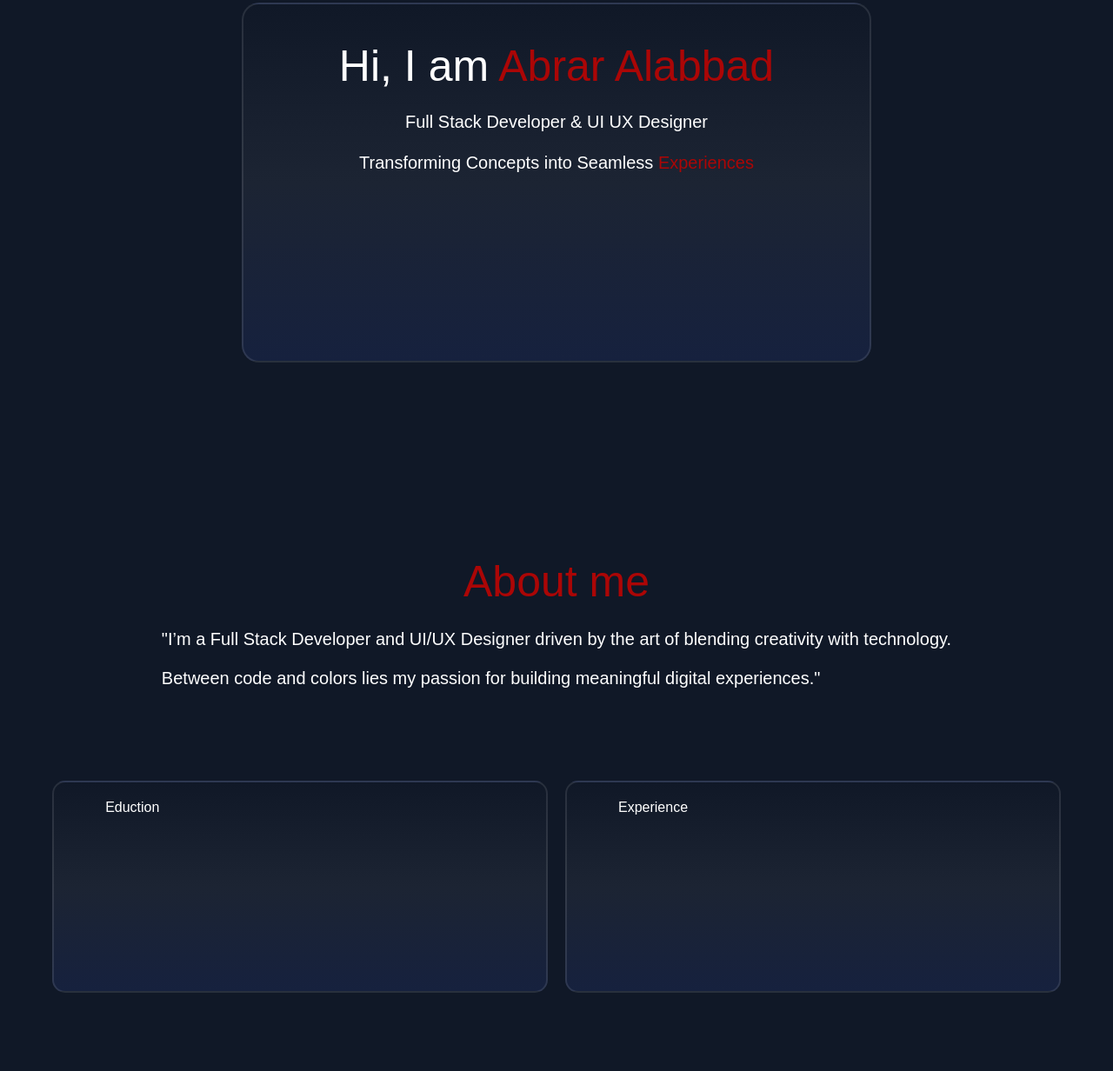
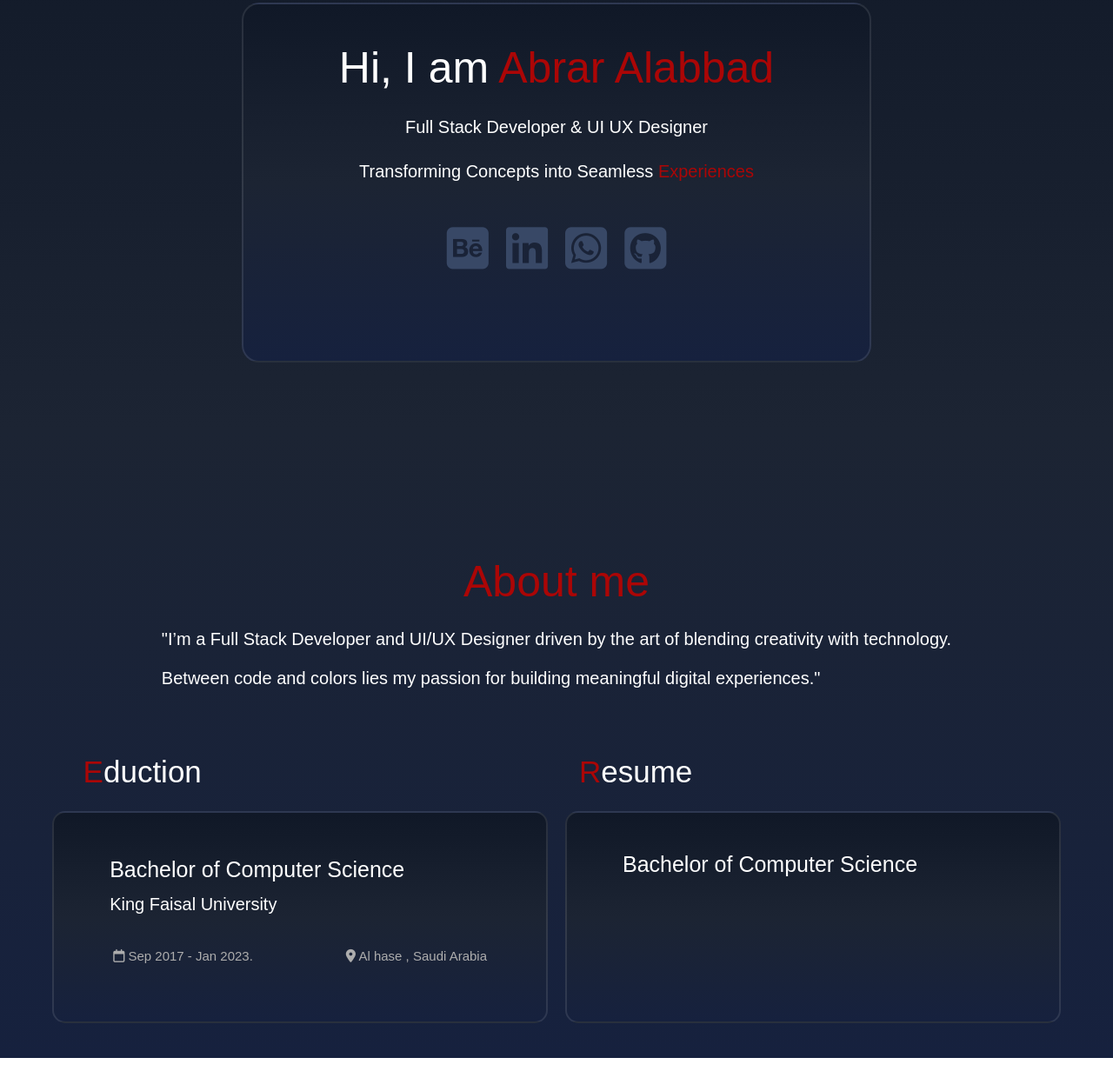
Before and after one commit to AbrarAlabbad77/Portfolio, a plain HTML site: page index.html in a window 1280 px wide. Shown: the part 230-1462 px from the top of the page at 87% size. Drawn offline with Linux system fonts and the light colour scheme.

Commit message:
Personal Portfolio

```diff
--- a/index.html
+++ b/index.html
@@ -6,6 +6,8 @@
     <title>Abrar Alabbad Portfolio</title>
     <script src="./script.js"></script>
     <link rel="stylesheet" href="./style.css">
+    <!--    icon website link  -->
+    <script src="https://kit.fontawesome.com/2a39bdb0cd.js" crossorigin="anonymous"></script>
 </head>
 <body>
     <!-- <div class="colors"> <p>. .</p></div> -->
@@ -28,12 +30,12 @@
         <div class="mainBox">
         <div class='content' id="name"> Hi, I am <span class="red"> Abrar Alabbad </span><br></div>
         <div class="content"> Full Stack Developer & UI UX Designer </div>
-        <!-- <div class='content' >Between Codes and <span class="red"> Colors</span> Lies My Passion </div> -->
         <div class='content' >Transforming Concepts into Seamless  <span class="red"> Experiences</span></div>
-        <div class="contant-list">
-            <a href="https://www.w3schools.com"></a>
-            <a href="https://www.w3schools.com"></a>
-            <a href="https://www.w3schools.com"></a>
+        <div class="contant-icon">
+            <a href="https://www.behance.net/abraralabbad"><i class="fa-brands fa-square-behance"></i></a>
+            <a href="https://www.linkedin.com/in/abrar-alabbad-948b83279/"><i class="fa-brands fa-linkedin"></i></a>
+            <a href="wa.me/+966536228772"><i class="fa-brands fa-square-whatsapp"></i></a>
+            <a href="https://github.com/AbrarAlabbad77"><i class="fa-brands fa-square-github"></i></a>
         </div>
     </div>
     </div>
@@ -44,17 +46,34 @@
         <div class="container">
             <div class="firstSection">
                 <div class="texts">
-                    <div class="title">About me</div>
+                    <div class="pagetitle">About me</div>
                     <p class="parageaph">"I’m a Full Stack Developer and UI/UX Designer driven by the art of blending creativity with technology.<br> Between code and colors lies my passion for building meaningful digital experiences."</p>
+                    <div id="boxes-title">
+                        <div class="eduction">
+                             <p2> <span class="red"> E</span>duction</p2>
+                        </div>
+                        <div class="experience">
+                            <p2><span class="red"> R</span>esume</p2>
+                        </div>
+                    </div>
                 </div>
                 <div class="boxes">
-
-
-                    <div class="colum1">
-                        <P>Eduction</P>
+                    <div class="box1">
+                        <div class="box1Content">
+                            <div class="mainContentBox1">
+                              <P>Bachelor of Computer Science </P>
+                              <P class="secondary"> King Faisal University</P>
+                            </div >
+                            <div class="secondaryContentBox1">
+                             <P class="smallText"><i class="fa-regular fa-calendar"></i> Sep 2017 - Jan 2023. </P>
+                              <P class="smallText"><i class="fa-solid fa-location-dot"></i> Al hase , Saudi Arabia </P>
+                            </div>
+                            </div>
                     </div>
-                    <div class="colum2">
-                        <P>Experience</P>
+                    <div class="box2">
+                         <div class="box2Content">
+                              <P>Bachelor of Computer Science </P>
+                        </div>
                    </div>
               </div>
         </div>
--- a/style.css
+++ b/style.css
@@ -1,3 +1,4 @@
+/*  ######################### main page #################### */
 *{
     margin: 0;
     padding: 0;
@@ -9,7 +10,7 @@ body{
     background-color: #101827;
     color: #FFFF;
     /* height: 100vh;   */
-
+    background:linear-gradient( #101827, #1c2433 50%, #16213e);
 }
 
 /* .colors{
@@ -131,8 +132,32 @@ background: linear-gradient( #101827, #1c2433 50%, #16213e);
   align-items: center;
 }
 
+.contant-icon i{
+    font-size: 55px;
+    /* color: #376383 ; */
+    color: #384866 ;
+    border-radius: 10px;
+    padding: 0px 10px;
+    transition: transform 1s;
+}
+
+.contant-icon a i:hover{
+    color:#AB0606;
+    transform : translateY(-40px)
+}
+
+.contant-icon {
+    size: 500px;
+    /* border: 2px solid rgba(255, 255, 255, .1); */
+    display: flex;
+    justify-content: space-between;
+    align-self: center;
+    padding: 35px;
+}
+
+
 .content{
-    margin: 10px;
+    margin: 12px;
     padding: 2px
 
 }
@@ -146,31 +171,33 @@ background: linear-gradient( #101827, #1c2433 50%, #16213e);
 }
 
 
-/*  ###### about me ############ */
+/*  ######################### about me #################### */
 
 .boxes{
     display: flex;
     justify-content: space-between;
-    padding: 20px 2%;
+    padding: 10px 2% 20px 2%;
+    font-size: 25px;
 
 }
 
-.colum1{
+
+.box1{
     flex-basis: 50%;
     background:linear-gradient( #101827, #1c2433 50%, #16213e);
     border: 2px solid rgba(255, 255, 255, .1);
-    margin: 50px 10px;
+    margin: 0px 10px;
     width: 80%;
     height: 200px;
     align-items: center;
     border-radius: 15px;
     padding: 20px 5%;
 }
-.colum2{
+.box2{
     flex-basis: 50%;
     background:linear-gradient( #101827, #1c2433 50%, #16213e);
     border: 2px solid rgba(255, 255, 255, .1);
-    margin: 50px 10px;
+    margin: 0px 10px;
     width: 80%;
     height: 200px;
     align-items: center;
@@ -178,7 +205,7 @@ background: linear-gradient( #101827, #1c2433 50%, #16213e);
     padding: 20px 5%;
 }
 
-.title{
+.pagetitle{
     font-size: 50px;
     color: #AB0606
 }
@@ -197,3 +224,50 @@ background: linear-gradient( #101827, #1c2433 50%, #16213e);
   margin: 15px 10px ;
   line-height: 45px
 }
+
+#boxes-title{
+    display: flex;
+    justify-content:center;
+    padding: 50px 5px 5px;
+    align-items: center;
+    /* margin: 15px 10px ; */
+    width: 100%;
+    font-size: 35px;
+}
+
+.smallText{
+    font-size: 15px
+    /* display: flex;
+    justify-content: center; */
+}
+
+.secondaryContentBox1{
+   display: flex;
+   justify-content: space-between;
+   flex-direction: row;
+   flex-wrap: nowrap;
+   margin: 20px 4px;
+   font-weight: 300;
+   color: #adadad;
+}
+
+.experience{
+    flex-basis: 50%;
+}
+
+.eduction{
+    flex-basis: 55%;
+}
+
+.box1Content{
+    margin: 25px 5px ;
+    line-height: 40px;
+}
+
+.box2Content{
+    margin: 25px 5px ;
+}
+
+.secondary{
+    font-size: 20px;
+}
```
